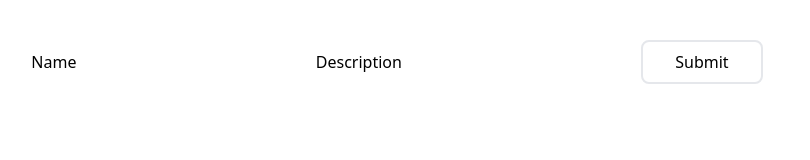
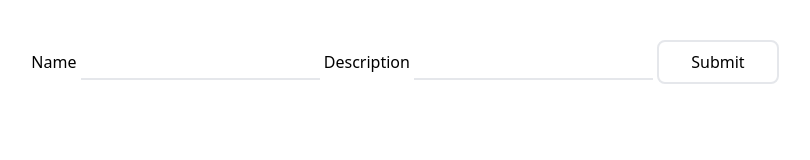
Before and after one commit to nbur4556/goal-pets, a SvelteKit app: page /create in a window 1280 px wide. Both pictures are taken after a click on the button "Intellectual". Shown: the top 160 px of the page, without its empty margins (182-992 px from the left). Built offline with nearby package versions, Linux system fonts and the light colour scheme.

Commit message:
create and use a text input component

```diff
--- /dev/null
+++ b/src/components/ui/TextInput.svelte
@@ -0,0 +1,7 @@
+<script lang='ts'>
+  export let name: string;
+  export let value: string;
+</script>
+
+<label for={name}><slot /></label>
+<input type="text" class="border-b-2 p-1" name={name} bind:value={value} />
--- a/src/routes/create/+page.svelte
+++ b/src/routes/create/+page.svelte
@@ -2,6 +2,7 @@
 	import { goto } from '$app/navigation';
 
 	import PageContent from '@src/components/ui/PageContent.svelte';
+  import TextInput from '@src/components/ui/TextInput.svelte';
 	import { creature } from '@src/stores';
 	import type { CreatureType } from '@src/types/CreatureType';
 
@@ -30,11 +31,8 @@
 		<SelectCreatureType selectType={onSelectType} />
 	{:else if step === 1}
 		<form on:submit|preventDefault={onSubmit}>
-			<label for="name">Name</label>
-			<input type="text" name="name" bind:value={formValues.name} />
-
-			<label for="description">Description</label>
-			<input type="text" name="description" bind:value={formValues.description} />
+      <TextInput name="name" bind:value={formValues.name}>Name</TextInput>
+      <TextInput name="description" bind:value={formValues.description}>Description</TextInput>
 
       <!-- //TODO: Reuse button styles -->
       <input type="submit" class="border-2 hover:bg-gray-200 py-2 px-8 rounded-lg" />
--- a/src/routes/create/SelectCreatureType.svelte
+++ b/src/routes/create/SelectCreatureType.svelte
@@ -1,6 +1,6 @@
 <script lang="ts">
   import Button from '@src/components/ui/Button.svelte';
-  import SubmitInput from '@src/components/ui/SubmitInput.svelte';
+  import TextInput from '@src/components/ui/TextInput.svelte';
 
 	export let selectType: (type: string) => void;
 
@@ -30,8 +30,7 @@
 
 {#if otherTypeSelected === true}
   <form on:submit|preventDefault={() => selectType(otherType)}>
-    <label for="type">Type name</label>
-    <input type="text" name="type" bind:value={otherType} />
+    <TextInput name="type" bind:value={otherType}>Type Name</TextInput>
 
     <!-- //TODO: Reuse button styles -->
     <input type="submit" class="border-2 hover:bg-gray-200 py-2 px-8 rounded-lg" />
```
